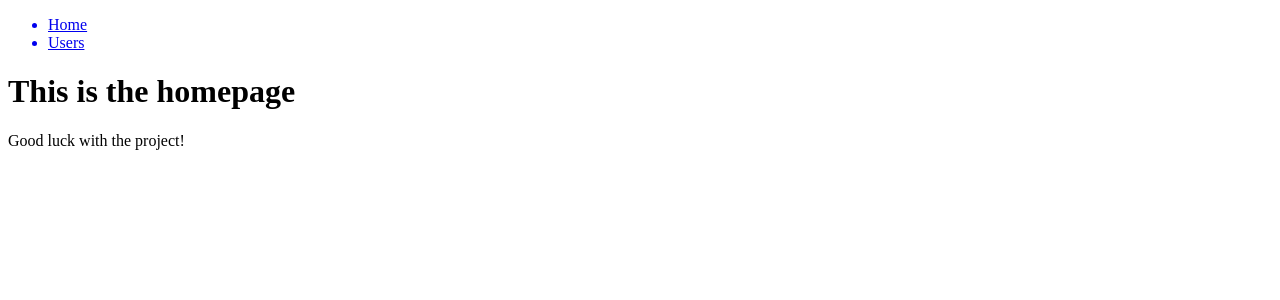
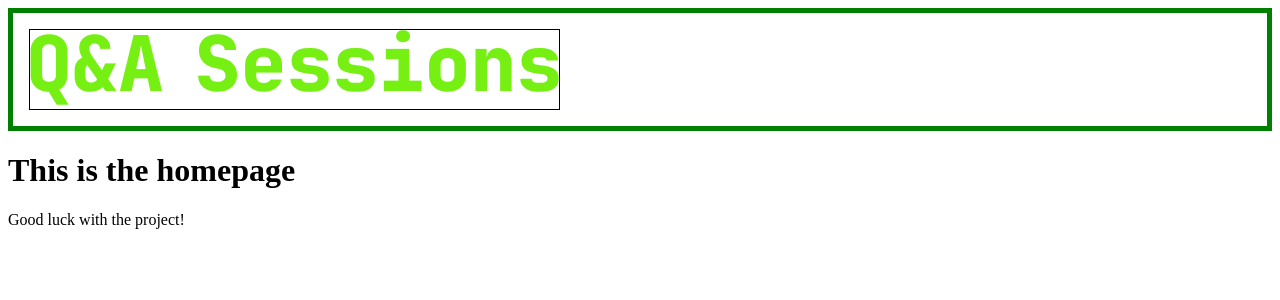
Before and after one commit to Lenindelrionicaragua/Q-And-A, a React app in the folder client/: page / in a window 1280 px wide. Shown: the top 300 px of the page. Built offline with nearby package versions, Linux system fonts and the light colour scheme.

Commit message:
Created Logo component and started Navigation component.

```diff
--- a/client/src/App.jsx
+++ b/client/src/App.jsx
@@ -1,6 +1,6 @@
 import React from "react";
 import { Routes, Route } from "react-router-dom";
-import Nav from "./components/Nav";
+import Nav from "./components/Navigation/Nav";
 import Home from "./pages/Home/Home";
 import CreateUser from "./pages/User/CreateUser";
 import UserList from "./pages/User/UserList";
--- /dev/null
+++ b/client/src/components/Logo/Logo.css
@@ -0,0 +1,12 @@
+/* Logo styles */
+#logoImage {
+  border: solid 1px black;
+  width: fit-content;
+  height: 100%;
+}
+
+#logoImage img {
+  object-fit: contain;
+  width: 100%;
+  height: 100%;
+}
--- /dev/null
+++ b/client/src/components/Logo/Logo.jsx
@@ -0,0 +1,13 @@
+import React from "react";
+import "./Logo.css";
+import AppLogo from "../../images/Q&A Sessions.png";
+
+const Logo = () => {
+  return (
+    <div id="logoImage">
+      <img alt="Q&A Sessions Logo" src={AppLogo} />
+    </div>
+  );
+};
+
+export default Logo;
--- a/client/src/components/Nav.jsx
+++ /dev/null
@@ -1,19 +0,0 @@
-import React from "react";
-import { Link } from "react-router-dom";
-
-import TEST_ID from "./Nav.testid";
-
-const Nav = () => {
-  return (
-    <ul>
-      <Link to="/" data-testid={TEST_ID.linkToHome}>
-        <li>Home</li>
-      </Link>
-      <Link to="/user" data-testid={TEST_ID.linkToUsers}>
-        <li>Users</li>
-      </Link>
-    </ul>
-  );
-};
-
-export default Nav;
--- /dev/null
+++ b/client/src/components/Navigation/Nav.css
@@ -0,0 +1,5 @@
+/* Header Styles */
+header {
+  border: solid 5px green;
+  padding: 1em;
+}
--- /dev/null
+++ b/client/src/components/Navigation/Nav.jsx
@@ -0,0 +1,14 @@
+import React from "react";
+import "./Nav.css";
+import Logo from "../Logo/Logo";
+// import { Link } from "react-router-dom";
+
+const Nav = () => {
+  return (
+    <header>
+      <Logo />
+    </header>
+  );
+};
+
+export default Nav;
```
Also changed, not shown: client/src/images/Q&A Sessions.png (added).
